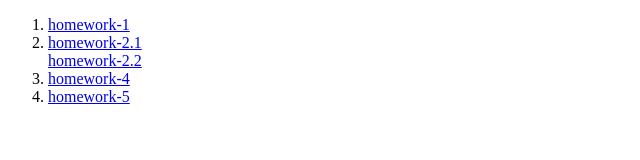
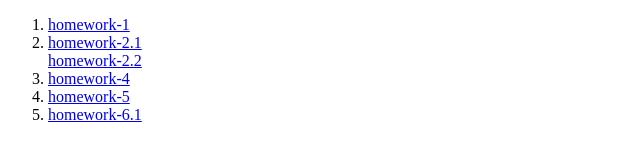
Before and after one commit to tjomashah/homeworks, a plain HTML site: page index.html in a window 1280 px wide. Shown: the whole page, without its empty margins (0-640 px from the left). Drawn offline with Linux system fonts and the light colour scheme.

Commit message:
add-lesson6

```diff
--- a/index.html
+++ b/index.html
@@ -24,6 +24,9 @@
         <li>
             <a href="./lesson5/index.html">homework-5</a>
         </li>
+        <li>
+            <a href="./lesson6/index.html">homework-6.1</a>
+        </li>
     </ol>
 </body>
 
```
